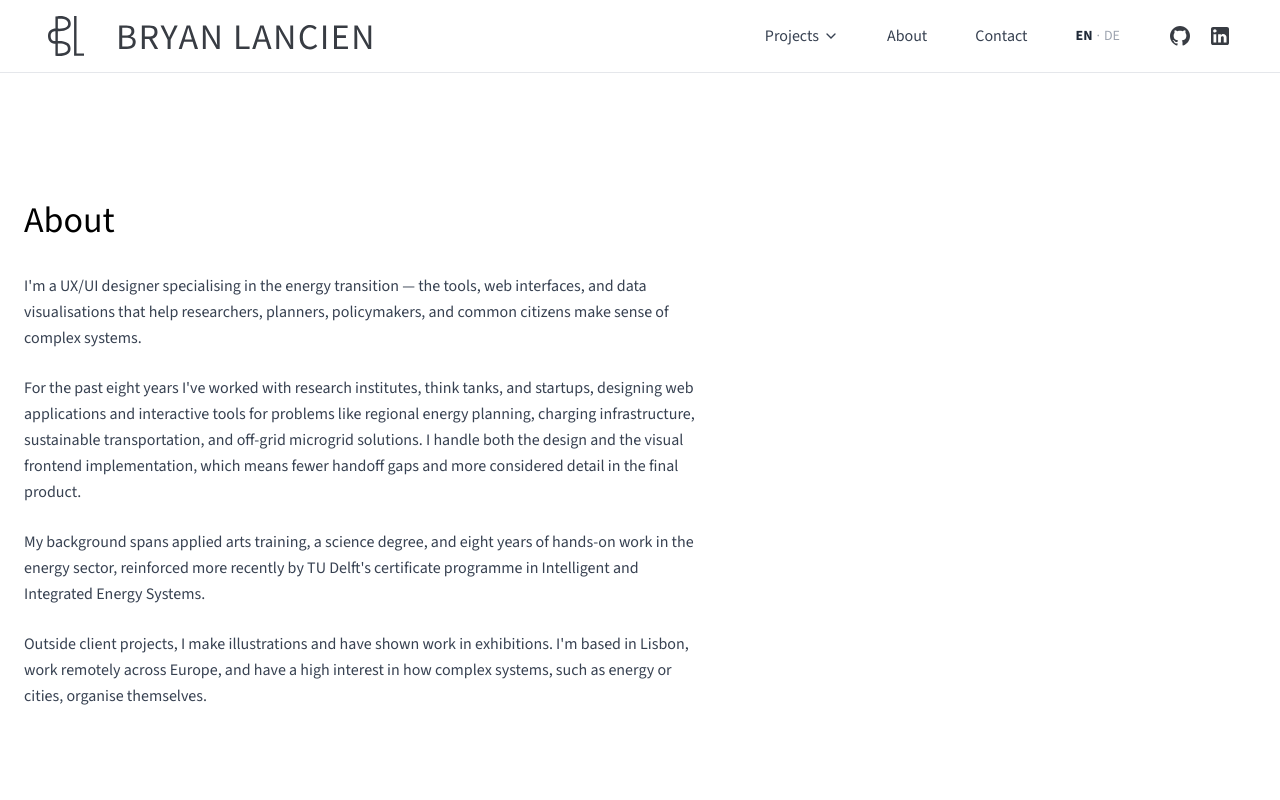
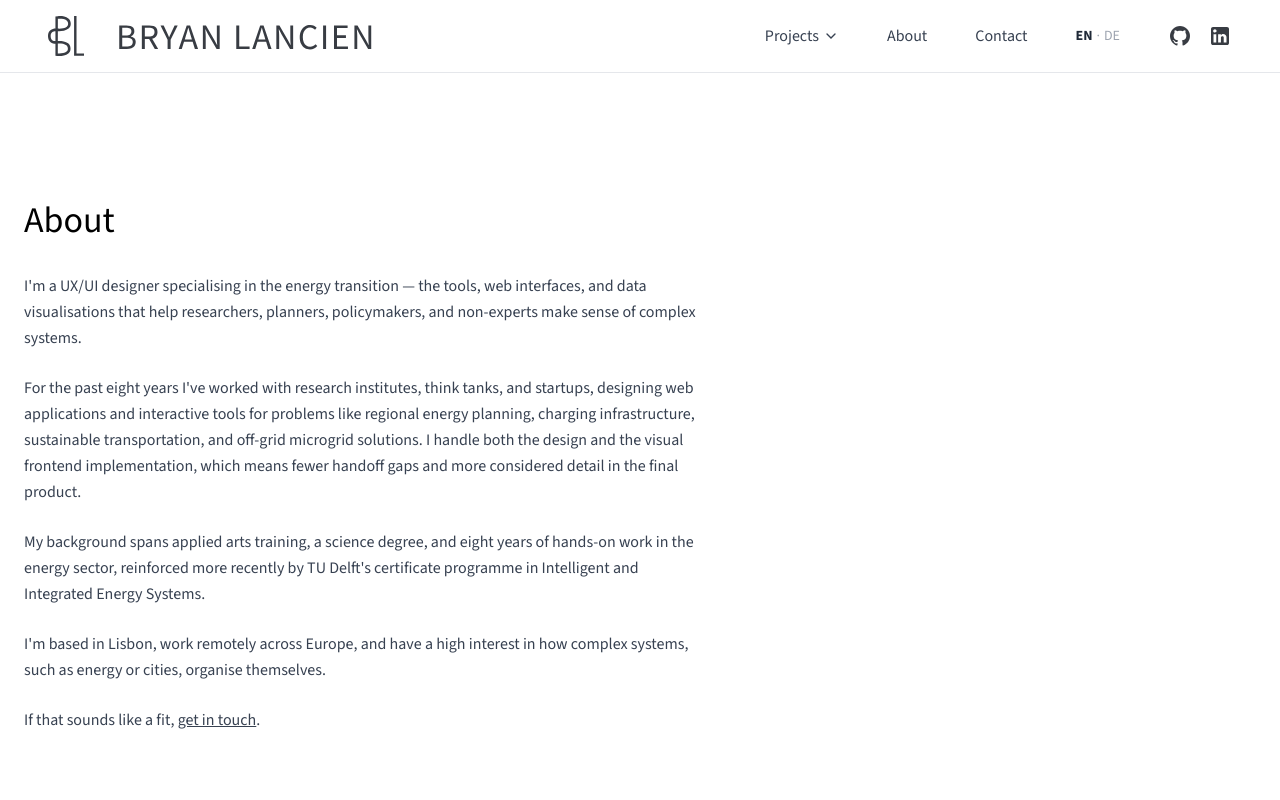
Before and after one commit to bmlancien/portfolio-2026, a React (Vite) app: page /about in a window 1280 px wide. Shown: the top 800 px of the page. Built offline with nearby package versions, Linux system fonts and the light colour scheme.

Commit message:
Update about page

```diff
--- a/src/i18n/de.js
+++ b/src/i18n/de.js
@@ -59,7 +59,8 @@ export const en = {
       'Ich bin UX/UI-Designer mit Spezialisierung auf die Energiewende – auf die Tools, Web-Interfaces und Datenvisualisierungen, die Forschenden, Planern, Entscheidungsträgern und der breiten Öffentlichkeit helfen, komplexe Systeme zu verstehen.',
       'In den vergangenen acht Jahren habe ich mit Forschungsinstituten, Think Tanks und Startups zusammengearbeitet und Web-Applikationen sowie interaktive Tools für Themen wie regionale Energieplanung, Ladeinfrastruktur, nachhaltige Mobilität und Offgrid Systeme entwickelt. Da ich sowohl das Design als auch die visuelle Frontend-Umsetzung übernehme, entfallen Übergabeverluste, und das Endprodukt gewinnt an Sorgfalt und Tiefe.',
       'Mein Hintergrund verbindet eine kunsthandwerkliche Ausbildung, ein naturwissenschaftliches Studium und acht Jahre praktische Erfahrung im Energiesektor, ergänzt durch das Zertifikatsprogramm „Intelligent and Integrated Energy Systems" der TU Delft.',
-      'Neben Kundenprojekten erstelle ich Illustrationen und habe an Ausstellungen teilgenommen. Ich lebe in Lissabon, arbeite remote für Kunden in ganz Europa und beschäftige mich intensiv damit, wie sich komplexe Systeme, etwa Energie oder Städte, selbst organisieren.',
+      'Ich lebe in Lissabon, arbeite remote für Kunden in ganz Europa und beschäftige mich intensiv damit, wie sich komplexe Systeme, etwa Energie oder Städte, selbst organisieren.',
+      { pre: '', linkText: 'Sprechen Sie mich gerne an', href: 'https://www.linkedin.com/in/blancien/', post: '. Ich freue mich über neue Projekte im Energiebereich.' },
     ],
   },
 
--- a/src/i18n/en.js
+++ b/src/i18n/en.js
@@ -56,10 +56,11 @@ export const en = {
   about: {
     heading: 'About',
     paragraphs: [
-      "I'm a UX/UI designer specialising in the energy transition — the tools, web interfaces, and data visualisations that help researchers, planners, policymakers, and common citizens make sense of complex systems.",
+      "I'm a UX/UI designer specialising in the energy transition — the tools, web interfaces, and data visualisations that help researchers, planners, policymakers, and non-experts make sense of complex systems.",
       "For the past eight years I've worked with research institutes, think tanks, and startups, designing web applications and interactive tools for problems like regional energy planning, charging infrastructure, sustainable transportation, and off-grid microgrid solutions. I handle both the design and the visual frontend implementation, which means fewer handoff gaps and more considered detail in the final product.",
       "My background spans applied arts training, a science degree, and eight years of hands-on work in the energy sector, reinforced more recently by TU Delft's certificate programme in Intelligent and Integrated Energy Systems.",
-      "Outside client projects, I make illustrations and have shown work in exhibitions. I'm based in Lisbon, work remotely across Europe, and have a high interest in how complex systems, such as energy or cities, organise themselves.",
+      "I'm based in Lisbon, work remotely across Europe, and have a high interest in how complex systems, such as energy or cities, organise themselves.",
+      { pre: "If that sounds like a fit, ", linkText: "get in touch", href: "https://www.linkedin.com/in/blancien/", post: "." },
     ],
   },
 
--- a/src/pages/AboutPage.jsx
+++ b/src/pages/AboutPage.jsx
@@ -8,9 +8,19 @@ export default function AboutPage() {
       <div className="max-w-7xl mx-auto px-6">
         <h1 className="text-4xl py-8">{t.about.heading}</h1>
         <div className="max-w-2xl flex flex-col gap-6 text-gray-700 leading-relaxed">
-          {t.about.paragraphs.map((p, i) => (
-            <p key={i}>{p}</p>
-          ))}
+          {t.about.paragraphs.map((p, i) =>
+            typeof p === 'string' ? (
+              <p key={i}>{p}</p>
+            ) : (
+              <p key={i}>
+                {p.pre}
+                <a href={p.href} target="_blank" rel="noopener noreferrer" className="underline hover:text-gray-900">
+                  {p.linkText}
+                </a>
+                {p.post}
+              </p>
+            )
+          )}
         </div>
       </div>
     </section>
```
